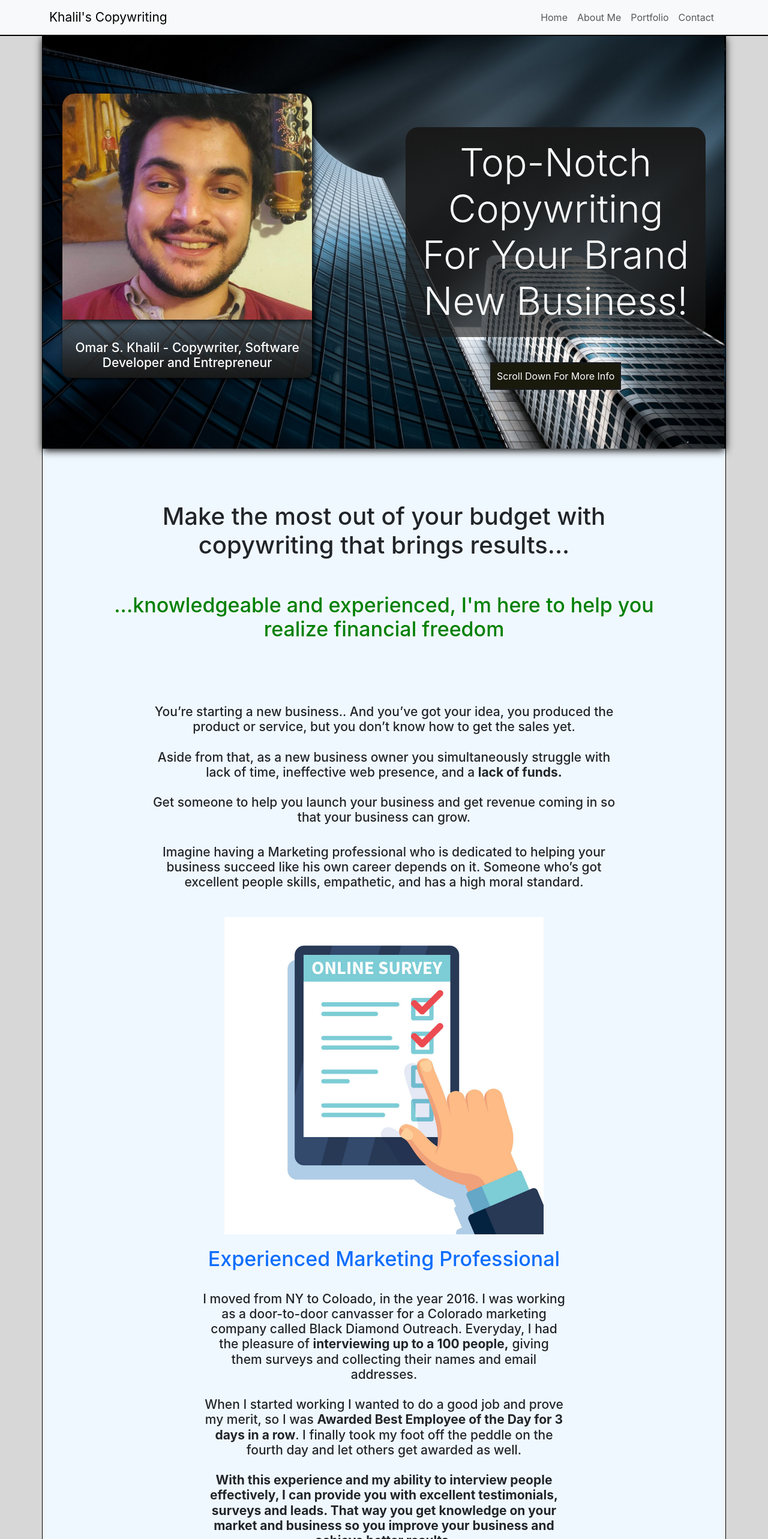
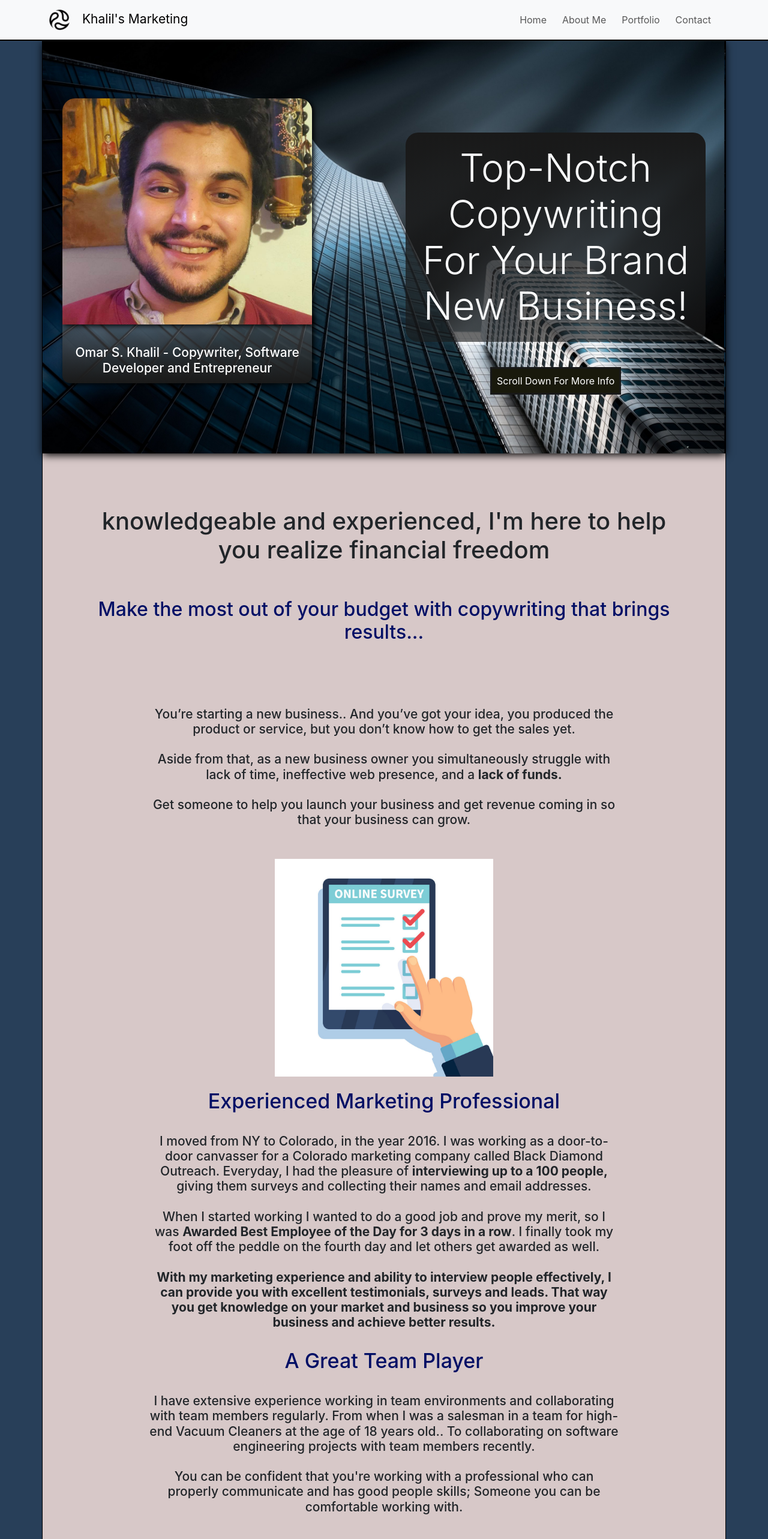
Before and after one commit to omarkha/khalilcopywriting, a React (Create React App) app: page / in a window 1280 px wide. Shown: the top 2566 px of the page at 60% size. Built offline with nearby package versions, Linux system fonts and the light colour scheme.

Commit message:
third edition

```diff
--- a/src/components/Footer.jsx
+++ b/src/components/Footer.jsx
@@ -37,7 +37,7 @@ const Footer = () => {
             ></div>
           </div>
         </div>
-        <h5 className="mt-5">All Copyrights Reserved.</h5>
+        <h5 className="mt-5">All Rights Reserved.</h5>
       </div>
     </footer>
   );
--- a/src/components/Navbar.jsx
+++ b/src/components/Navbar.jsx
@@ -1,5 +1,5 @@
 import React from "react";
-
+import logo from "../media/logo.png";
 const Navbar = () => {
   return (
     <nav className="navbar navbar-expand-lg navbar-light bg-light">
@@ -16,7 +16,11 @@ const Navbar = () => {
           <span className="navbar-toggler-icon"></span>
         </button>
         <a className="navbar-brand" href="#">
-          Khalil's Copywriting
+          <div
+            className="navlogo"
+            style={{ backgroundImage: `url(${logo})` }}
+          ></div>
+          Khalil's Marketing
         </a>
 
         <div className="collapse navbar-collapse" id="navbarTogglerDemo03">
--- a/src/index.css
+++ b/src/index.css
@@ -5,7 +5,7 @@ body {
     sans-serif;
   -webkit-font-smoothing: antialiased;
   -moz-osx-font-smoothing: grayscale;
-  background-color: rgb(215, 215, 215);
+  background-color: rgb(40, 63, 89);
 }
 
 code {
@@ -19,9 +19,17 @@ code {
 }
 
 .navbar-brand {
+  display: flex;
+  flex-direction: row;
+  gap: 21px;
   font-size: 21px;
 }
 
+.navlogo {
+  width: 34px;
+  height: 34px;
+  background-size: contain;
+}
 .navbar {
   border-bottom: 2px solid black;
 }
@@ -31,7 +39,7 @@ code {
   border-top: 0;
   border-bottom: 0;
   padding: 0;
-  background-color: aliceblue;
+  background-color: rgb(215, 200, 200);
 }
 
 .mypicture {
@@ -148,19 +156,15 @@ code {
   margin: 55px auto;
 }
 
-u {
+ul {
   display: flex;
   flex-direction: column;
   text-decoration: none;
 }
 
-u li {
+ul li {
   align-self: flex-start;
   padding: 5px;
-}
-
-.copy h3 {
-  color: green;
 }
 
 .copy form {
@@ -182,6 +186,10 @@ button[type="submit"] {
   color: yellow;
   border: 1px solid rgb(40, 40, 40);
   border-radius: 5px;
+}
+
+h2 {
+  color: rgb(0, 15, 101);
 }
 
 button[type="submit"]:hover {
@@ -238,7 +246,7 @@ footer ul {
 
 article img {
   margin: 21px;
-  width: 68%;
+  width: 38%;
 }
 
 .certificate {
--- a/src/pages/Homepage.js
+++ b/src/pages/Homepage.js
@@ -30,16 +30,16 @@ const Homepage = () => {
         </section>
         <section className="copy">
           <div>
-            <h2 className="headline h1 text-dark">
+            <h2 className="headline h1">
+              knowledgeable and experienced, I'm here to help you realize
+              financial freedom
+            </h2>
+            <br />
+            <br />
+            <h2>
               Make the most out of your budget with copywriting that brings
               results...
             </h2>
-            <br />
-            <br />
-            <h3>
-              ...knowledgeable and experienced, I'm here to help you realize
-              financial freedom
-            </h3>
             <br />
             <br />
             <br />
@@ -57,20 +57,13 @@ const Homepage = () => {
               coming in so that your business can grow.
             </p>
             <br />
-            <p className="h1 text-dark">
-              Imagine having a Marketing professional who is dedicated to
-              helping your business succeed like his own career depends on it.
-              Someone who’s got excellent people skills, empathetic, and has a
-              high moral standard.
-              <br />
-              <br />
             <article>
               <img src={survey} alt="survey picture" />
               <p className="h1 text-dark">
-                  <h3 className="subhead h1 text-primary">
+                <h3 className="subhead h1">
                   Experienced Marketing Professional
                 </h3>
-                  <br />I moved from NY to Coloado, in the year 2016. I was
+                <br />I moved from NY to Colorado, in the year 2016. I was
                 working as a door-to-door canvasser for a Colorado marketing
                 company called Black Diamond Outreach. Everyday, I had the
                 pleasure of <strong>interviewing up to a 100 people,</strong>{" "}
@@ -86,7 +79,7 @@ const Homepage = () => {
                 let others get awarded as well. <br />
                 <br />
                 <strong>
-                    With this experience and my ability to interview people
+                  With my marketing experience and ability to interview people
                   effectively, I can provide you with excellent testimonials,
                   surveys and leads. That way you get knowledge on your market
                   and business so you improve your business and achieve better
@@ -95,17 +88,13 @@ const Homepage = () => {
               </p>
             </article>
             <br />
-              <p>
-                <h3 className="subhead h1 text-primary">
-                  Experienced In Team Environments
-                </h3>{" "}
-                <br />
-                My name is Omar Khalil and I’m a Copywriter, Software Engineer
-                and an Entrepreneur from Upstate New York. I have extensive
-                experience working and collaborating in team environments. From
-                working in a team of salesmen for high-end Vacuum Cleaners when
-                I was 18 years old. To collaborating on software engineering
-                projects with team members. <br />
+            <p className="h1 text-dark">
+              <h3 className="subhead h1 ">A Great Team Player</h3> <br />
+              I have extensive experience working in team environments and
+              collaborating with team members regularly. From when I was a
+              salesman in a team for high-end Vacuum Cleaners at the age of 18
+              years old.. To collaborating on software engineering projects with
+              team members recently. <br />
               <br />
               You can be confident that you're working with a professional who
               can properly communicate and has good people skills; Someone you
@@ -114,17 +103,16 @@ const Homepage = () => {
               <br />
             </p>
             <div className="quote text-warning">
-                “My experience with Omar in my work as a restaurant owner has
-                been full of achievement. He was very helpful in my marketing
-                efforts where he took professional pictures of the food and the
-                restaurant. I’ve noticed that Omar helps the business owner
-                reach his/her customers in an excellent way and easily.“
+              “My experience with Omar in my work as a restaurant owner has been
+              full of achievement. He was very helpful in my marketing efforts
+              where he took professional pictures of the food and the
+              restaurant. I’ve noticed that Omar helps the business owner reach
+              his/her customers in an excellent way and easily.“
               <span className="text-info">
                 {" "}
                 - Amal A. Maseer, New Paltz, NY
               </span>
             </div>{" "}
-            </p>
             <img
               className="certificate"
               src={alison}
@@ -137,10 +125,7 @@ const Homepage = () => {
             />
             <p className="h1 text-dark">
               <br />
-              <h3 className="subhead h1 text-primary">
-                Taught and Certified
-              </h3>{" "}
-              <br />
+              <h3 className="subhead h1">Taught and Certified</h3> <br />
               It’s great to read the best copywriting books in the market. But
               knowing how to put this information to practice is the most
               important thing.
@@ -154,7 +139,7 @@ const Homepage = () => {
               The most notable courses that I’ve completed are:
               <br />
               <br />
-              <u>
+              <ul>
                 <li>AWAI Copywriting Method</li>
                 <li>
                   Basic Concepts and Techniques For Copywriting by Marcia Yudkin
@@ -164,25 +149,21 @@ const Homepage = () => {
                   Advanced Copywriting Skills and Techniques by Marcia Yudkin
                 </li>
                 <li>Kopywriting Korse by Neville Medhora</li>
-              </u>
+              </ul>
             </p>
             <br />
             <p className="h1 text-dark">
-              <h3 className="subhead h1 text-primary">
-                Well-Read On Copywriting
-              </h3>{" "}
-              <br />
+              <h3 className="subhead h1">Well-Read On Copywriting</h3> <br />
               Most copywriters fail because they lack dedication, knowledge and
               passion. In the past 4 years I’ve read just about 49 books. About
-              15 of those books were directly on the topic of Copywriting, some
-              others were about Marketing in general and others were mostly
-              self-help books.
+              15 of those books were on Copywriting, some others were about
+              Marketing in general and others were mostly self-help books.
               <br />
               <br /> You can expect me to apply my knowledge of the following
               books in writing your copy:
               <br />
               <br />
-              <u>
+              <ul>
                 <li>Influence by Robert Cialdini</li>
                 <li>Tested Advertising Methods by John Caples</li>
                 <li>The Adweek Copywrting Handbook by Joseph Sugarman</li>
@@ -192,14 +173,12 @@ const Homepage = () => {
                 <li>Save The Cat by Blake Snyder</li>
                 <li>Breakthrough Advertising by Eugene Schwartz</li>
                 <li>and more.</li>
-              </u>
+              </ul>
             </p>
-            <p>
+            <p className="h1 text-dark">
               <br />
               <br />
-              <h3 className="subhead h1 text-primary">
-                Tech Savvy Software Developer
-              </h3>
+              <h3 className="subhead h1 ">Tech Savvy Software Developer</h3>
               <br />
               I understand technology. I’ve been software engineering since 14
               years old. And,In the year 2022, I’ve completed General Assembly’s
@@ -216,10 +195,7 @@ const Homepage = () => {
             </p>
             <br />
             <p className="h1 text-dark">
-              <h3 className="subhead h1 text-primary">
-                Entrepreneurial Awareness
-              </h3>{" "}
-              <br />
+              <h3 className="subhead h1 ">Entrepreneurial Awareness</h3> <br />
               I mentioned that I’m also an entrepreneur. But ever since I found
               my calling, I’ve been very ambitious, optimistic, positive and
               driven in the years since deciding to be my own boss. I have 100s
@@ -236,7 +212,7 @@ const Homepage = () => {
             <br />
             <br />
             <p className="h1 text-dark">
-              <h3 className="h1 text-primary">
+              <h3 className="h1 subhead">
                 Bilingual People Express Themselves Better
               </h3>
               <br />
@@ -254,7 +230,7 @@ const Homepage = () => {
           </div>
           <br />
           <div id="offer">
-            <h3 className="subhead h1 text-primary">All Budgets Accepted</h3>
+            <h3 className="subhead h1">All Budgets Accepted</h3>
             <br />
             <p className="h1 text-dark">
               Many clients are taking advantage of my low-cost services. So
@@ -279,7 +255,7 @@ const Homepage = () => {
             <br />
           </div>
           <form>
-            <h6 className="subhead h6 text-light">
+            <h6 className="subhead h6">
               <strong>Start Converting Prospects</strong> <br />
               Start by answering a few questions and I'll reply to you as soon
               as possible. <br />
@@ -290,9 +266,7 @@ const Homepage = () => {
             <button type="submit" className="button-2">
               Send Questionnaire
             </button>
-            <h8 className="subhead h6 text-warning">
-              Your privacy is protected.
-            </h8>
+            <h8 className=" h6 text-warning">Your privacy is protected.</h8>
           </form>
           <br />
           <br />
```
Also changed, not shown: src/media/logo.png (added). Lines whose indentation alone changed are shown as unchanged.
